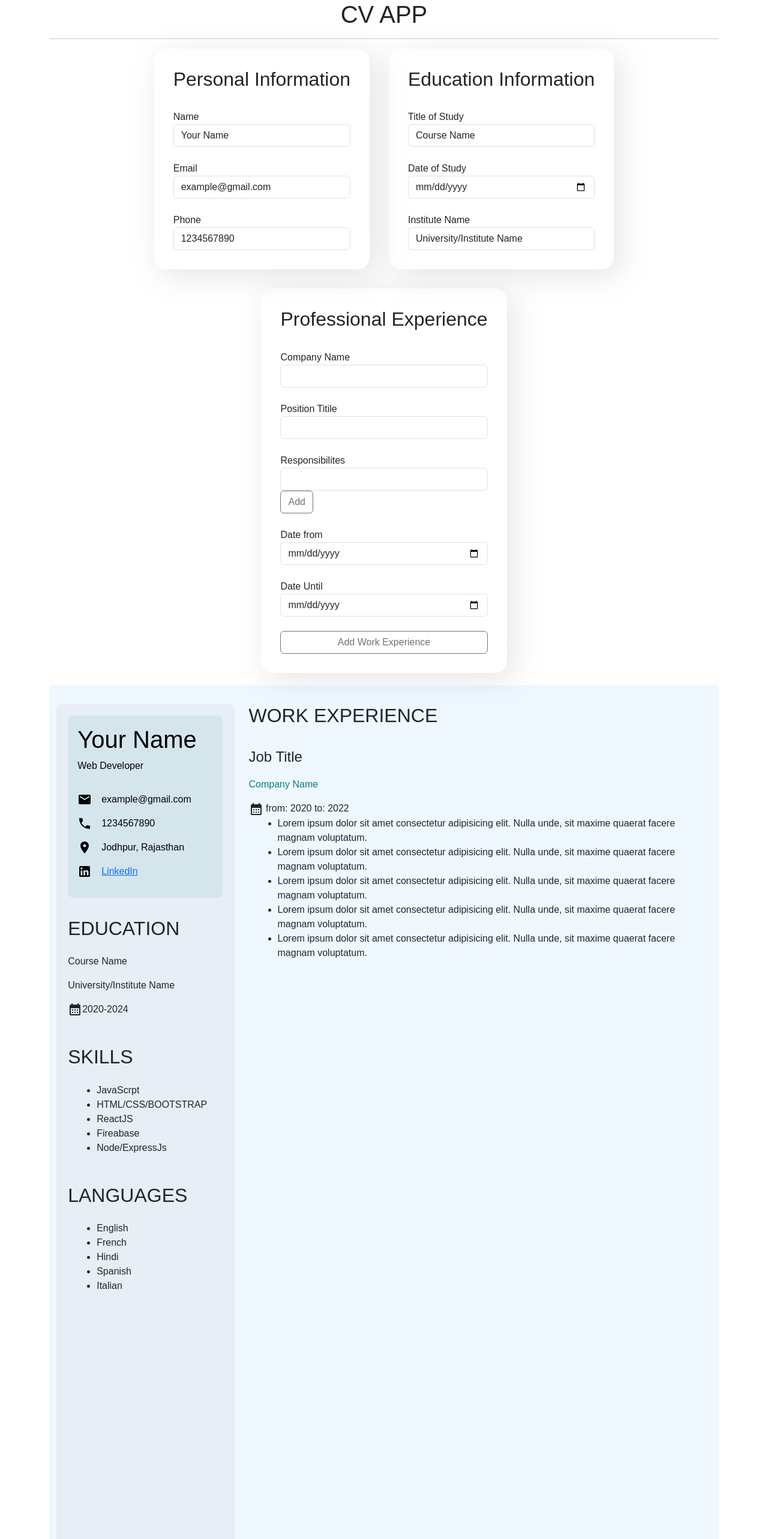
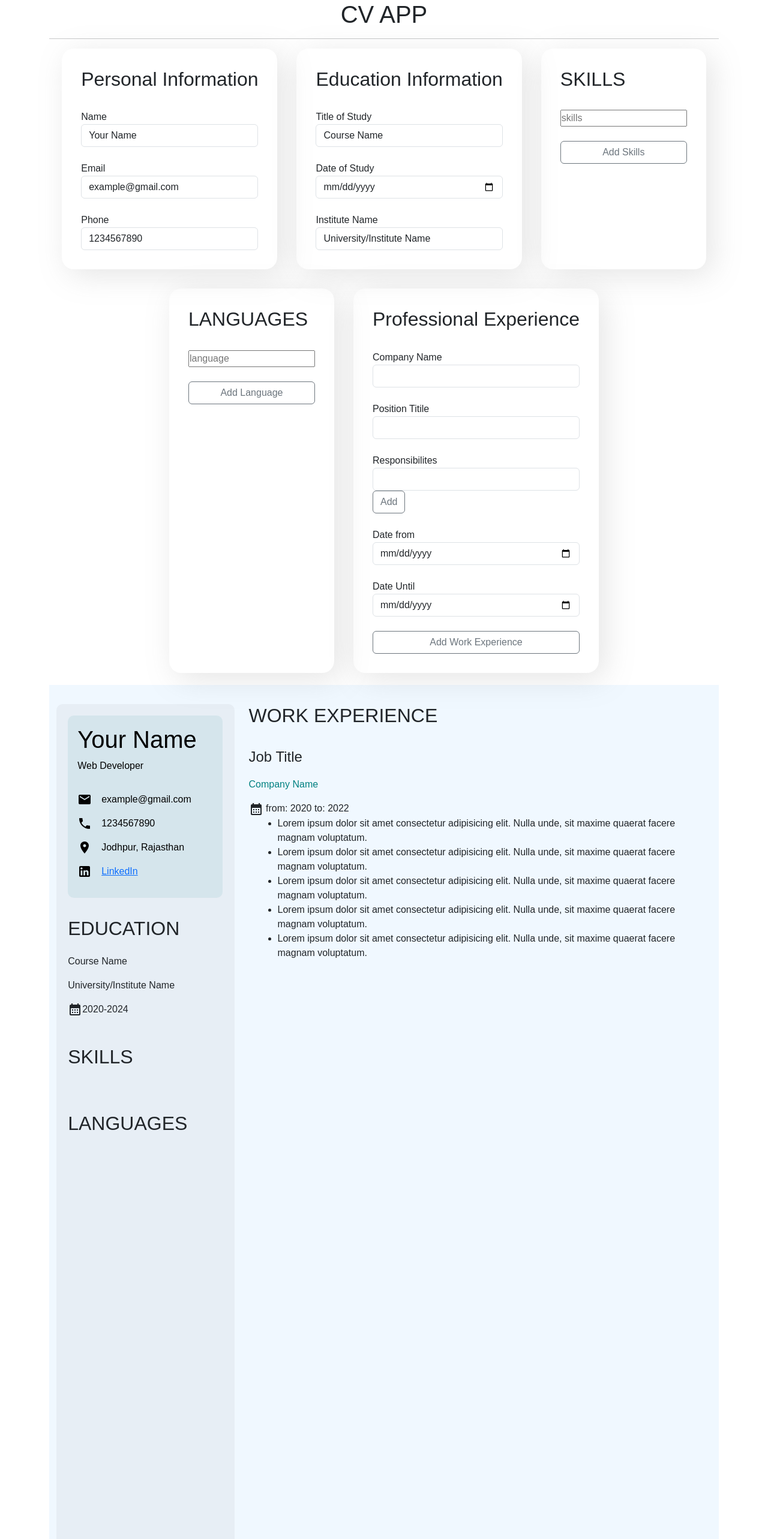
Before and after one commit to sanwlot/CV_AppReact, a React (Vite) app: page / in a window 1280 px wide. Shown: the top 2566 px of the page at 60% size. Built offline with nearby package versions, Linux system fonts and the light colour scheme.

Commit message:
Skills and Languages section added

```diff
--- a/src/App.jsx
+++ b/src/App.jsx
@@ -15,6 +15,8 @@ function App() {
       dateOfStudy: "2020",
       instituteName: "University/Institute Name",
     },
+    skillsInfo: [],
+    languagesInfo: [],
 
     expInfo: [
       {
@@ -32,6 +34,12 @@ function App() {
       },
     ],
   })
+  function addSkills(skill) {
+    setCV({ ...cv, skillsInfo: [...cv.skillsInfo, skill] })
+  }
+  function addLanguages(language) {
+    setCV({ ...cv, languagesInfo: [...cv.languagesInfo, language] })
+  }
 
   function handleChangePersonalInfo(e) {
     const { name, value } = e.target
@@ -56,6 +64,7 @@ function App() {
   function handleAddExpBtn(exp) {
     setCV({ ...cv, expInfo: [...cv.expInfo, exp] })
   }
+  console.log(cv)
   return (
     <div className="appContainer container">
       <h1 style={{ textAlign: "center" }}>CV APP</h1> <hr />
@@ -64,6 +73,8 @@ function App() {
         handleChangeEducationInfo={handleChangeEducationInfo}
         handleChangePersonalInfo={handleChangePersonalInfo}
         handleAddExpBtn={handleAddExpBtn}
+        addLanguages={addLanguages}
+        addSkills={addSkills}
       />
       <CV cv={cv} />
     </div>
--- a/src/components/CV/CV.jsx
+++ b/src/components/CV/CV.jsx
@@ -41,21 +41,17 @@ export default function CV({ cv }) {
         <div className="skillsDetails">
           <h2>SKILLS</h2>
           <ul>
-            <li>JavaScrpt</li>
-            <li>HTML/CSS/BOOTSTRAP</li>
-            <li>ReactJS</li>
-            <li>Fireabase</li>
-            <li>Node/ExpressJs</li>
+            {cv.skillsInfo.map((skill, i) => (
+              <li key={i}>{skill}</li>
+            ))}
           </ul>
         </div>
         <div className="langDetails">
           <h2>LANGUAGES</h2>
           <ul>
-            <li>English</li>
-            <li>French</li>
-            <li>Hindi</li>
-            <li>Spanish</li>
-            <li>Italian</li>
+            {cv.languagesInfo.map((language, i) => (
+              <li key={i}>{language}</li>
+            ))}
           </ul>
         </div>
       </section>
--- a/src/components/Form/Form.jsx
+++ b/src/components/Form/Form.jsx
@@ -1,11 +1,15 @@
 import PersonalInfo from "../PersonalInfo/PersonalInfo"
 import EducationInfo from "../EducationInfo/EducationInfo"
 import ExpInfo from "../ExpInfo/ExpInfo"
+import SkillsInfo from "../SkillsInfo/SkillsInfo"
+import LanguagesInfo from "../LanguagesInfo/LanguagesInfo"
 export default function Form({
   cv,
   handleChangePersonalInfo,
   handleChangeEducationInfo,
   handleAddExpBtn,
+  addSkills,
+  addLanguages,
 }) {
   return (
     <form className="form">
@@ -18,6 +22,8 @@ export default function Form({
           {...cv.educationInfo}
           handleChangeEducationInfo={handleChangeEducationInfo}
         />
+        <SkillsInfo addSkills={addSkills} />
+        <LanguagesInfo addLanguages={addLanguages} />
         <ExpInfo handleAddExpBtn={handleAddExpBtn} />
       </div>
     </form>
--- /dev/null
+++ b/src/components/LanguagesInfo/LanguagesInfo.jsx
@@ -0,0 +1,26 @@
+import { useState } from "react"
+
+export default function LanguagesInfo({ addLanguages }) {
+  const [language, setLanguage] = useState("")
+  return (
+    <section>
+      <h2>LANGUAGES</h2>
+      <input
+        type="text"
+        placeholder="language"
+        value={language}
+        onChange={(e) => setLanguage(e.target.value)}
+      />
+      <button
+        className="btn btn-outline-secondary"
+        type="button"
+        onClick={() => {
+          addLanguages(language)
+          setLanguage("")
+        }}
+      >
+        Add Language
+      </button>
+    </section>
+  )
+}
--- /dev/null
+++ b/src/components/SkillsInfo/SkillsInfo.jsx
@@ -0,0 +1,26 @@
+import { useState } from "react"
+
+export default function SkillsInfo({ addSkills }) {
+  const [skill, setSkill] = useState("")
+  return (
+    <section>
+      <h2>SKILLS</h2>
+      <input
+        type="text"
+        placeholder="skills"
+        value={skill}
+        onChange={(e) => setSkill(e.target.value)}
+      />
+      <button
+        className="btn btn-outline-secondary"
+        type="button"
+        onClick={() => {
+          addSkills(skill)
+          setSkill("")
+        }}
+      >
+        Add Skills
+      </button>
+    </section>
+  )
+}
```
